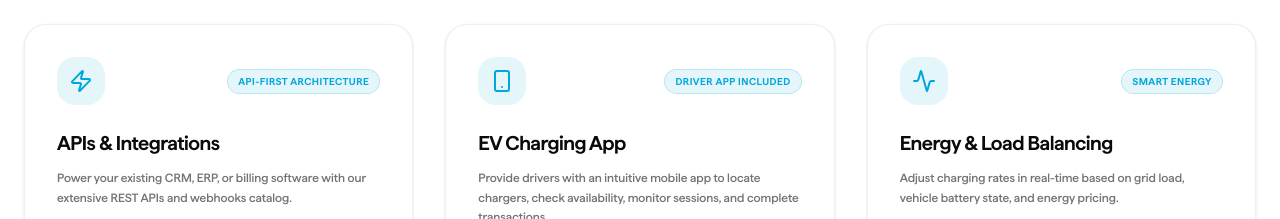
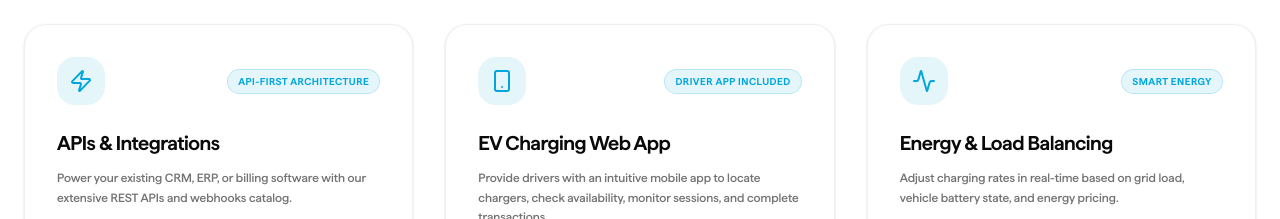
Before and after one commit to dhruvik-gondaliya-scaletech/charlie-charging-latest-frontend, a Next.js app: page /landing-four in a window 1280 px wide. Shown: the part 1840-2059 px from the top of the page. Built offline with nearby package versions, Linux system fonts and the light colour scheme; no server answers.

Commit message:
refactor: update EV charging app identifier and title for clarity

```diff
--- a/src/features/landing-four/data/evChargingData.ts
+++ b/src/features/landing-four/data/evChargingData.ts
@@ -128,8 +128,8 @@ export const solutionsData: Solution[] = [
     features: ['Webhooks & Event Streams', 'REST API Client', 'Third-Party Syncing'],
   },
   {
-    id: 'ev-charging-app',
-    title: 'EV Charging App',
+    id: 'ev-charging-web-app',
+    title: 'EV Charging Web App',
     description: 'Provide drivers with an intuitive mobile app to locate chargers, check availability, monitor sessions, and complete transactions.',
     iconName: 'Smartphone',
     badge: 'Driver App Included',
```
